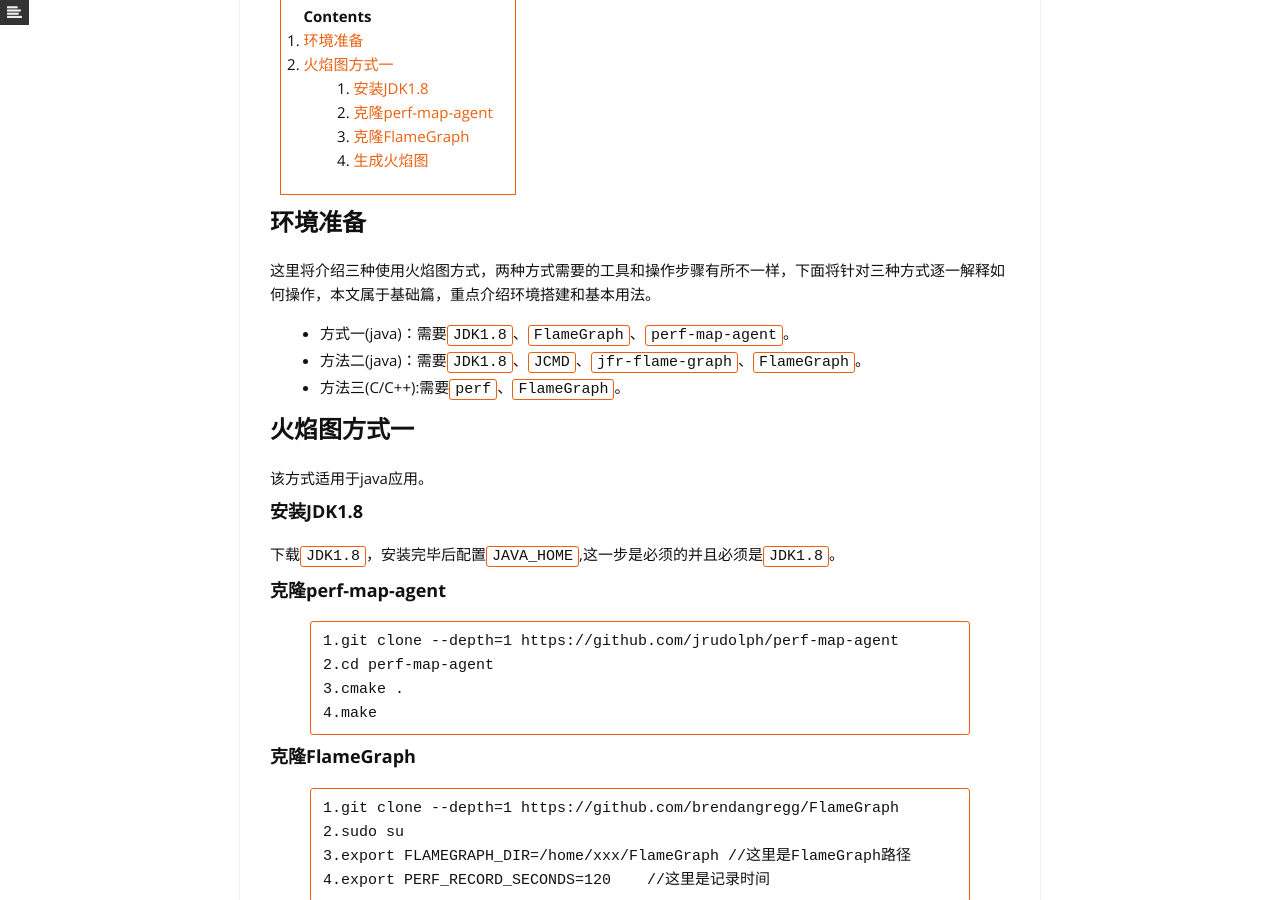
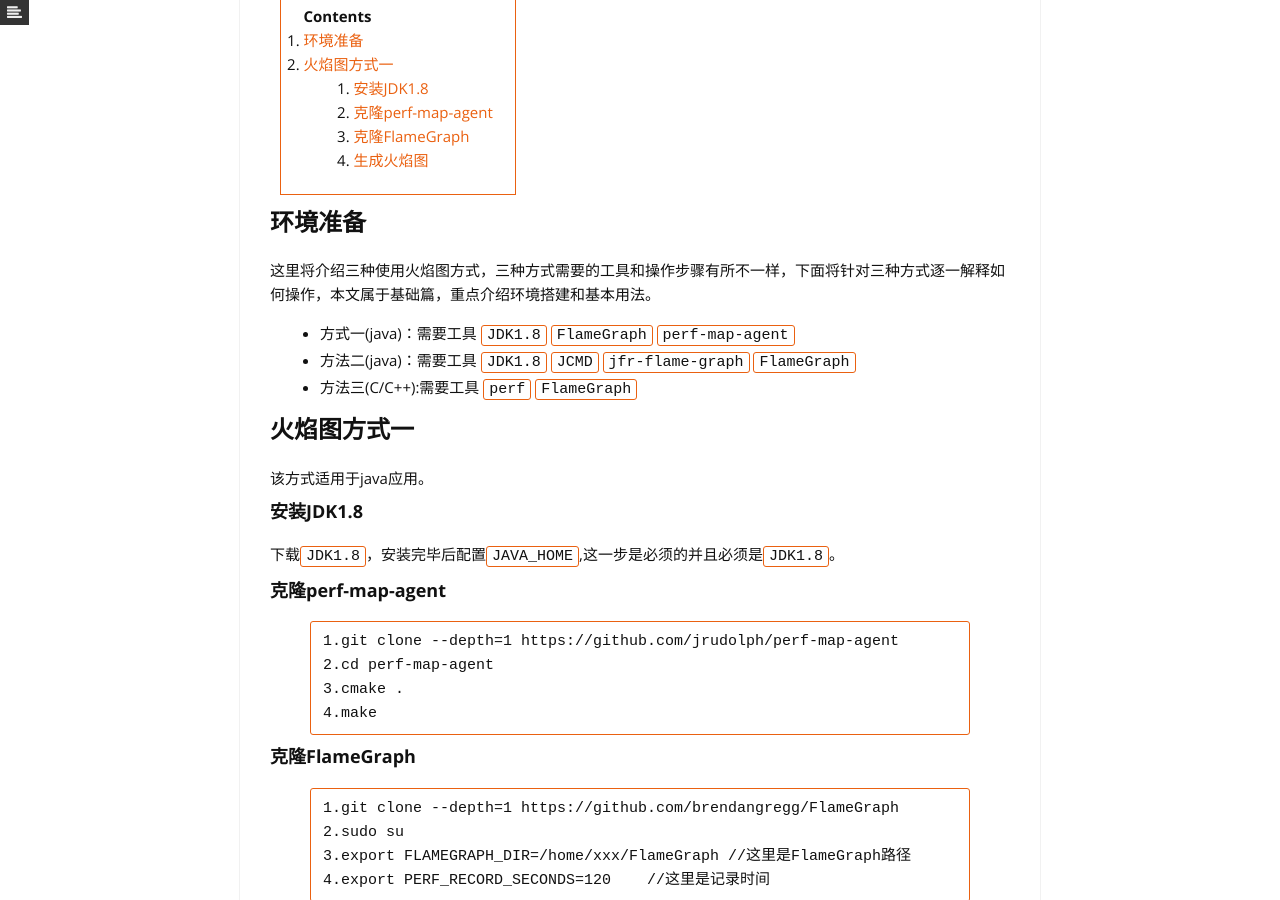
Before and after one commit to XNN99/sticker, a Jekyll site: the page built from _posts/2016-12-27-flamgraphs-1.md, in a window 1280 px wide and 900 px high, scrolled down 785 px. Built offline with Jekyll 4.4.1, drawn with Linux system fonts in a browser that asks for light colours; nearby versions of some CDN libraries; library files that are not in the unit come from our copies.

```diff
--- a/_posts/2016-12-27-flamgraphs-1.md
+++ b/_posts/2016-12-27-flamgraphs-1.md
@@ -11,11 +11,20 @@ author: Carlwang
 {: toc}
 
 ## 环境准备
-这里将介绍三种使用火焰图方式，两种方式需要的工具和操作步骤有所不一样，下面将针对三种方式逐一解释如何操作，本文属于基础篇，重点介绍环境搭建和基本用法。
+这里将介绍三种使用火焰图方式，三种方式需要的工具和操作步骤有所不一样，下面将针对三种方式逐一解释如何操作，本文属于基础篇，重点介绍环境搭建和基本用法。
 
-- 方式一(java)：需要``JDK1.8``、``FlameGraph``、``perf-map-agent``。
-- 方法二(java)：需要``JDK1.8``、``JCMD``、``jfr-flame-graph``、``FlameGraph``。
-- 方法三(C/C++):需要``perf``、``FlameGraph``。
+- 方式一(java)：需要工具
+``JDK1.8``
+``FlameGraph``
+``perf-map-agent``
+- 方法二(java)：需要工具
+``JDK1.8``
+``JCMD``
+``jfr-flame-graph``
+``FlameGraph``
+- 方法三(C/C++):需要工具
+``perf``
+``FlameGraph``
 
 ## 火焰图方式一
 该方式适用于java应用。
```
